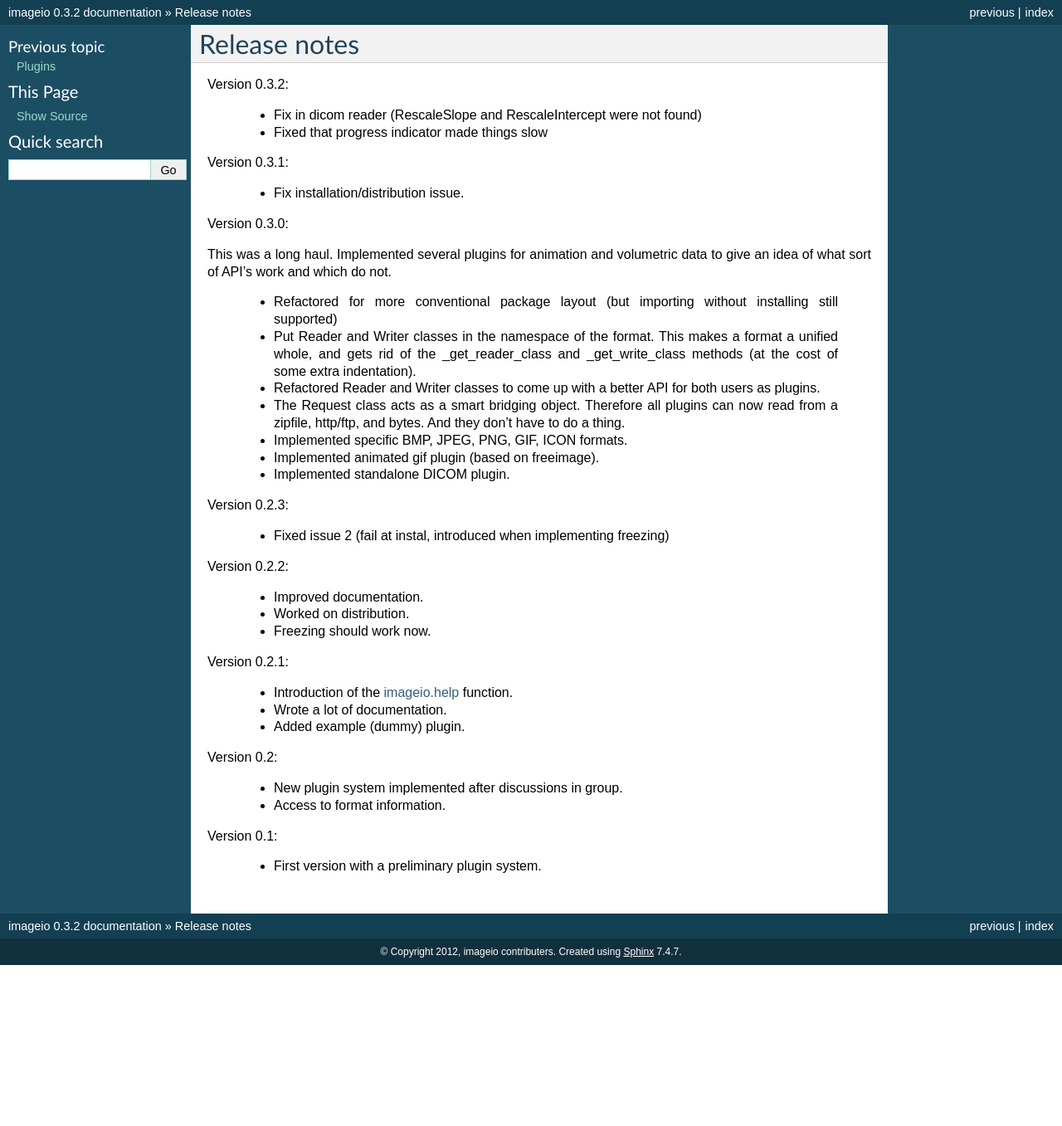
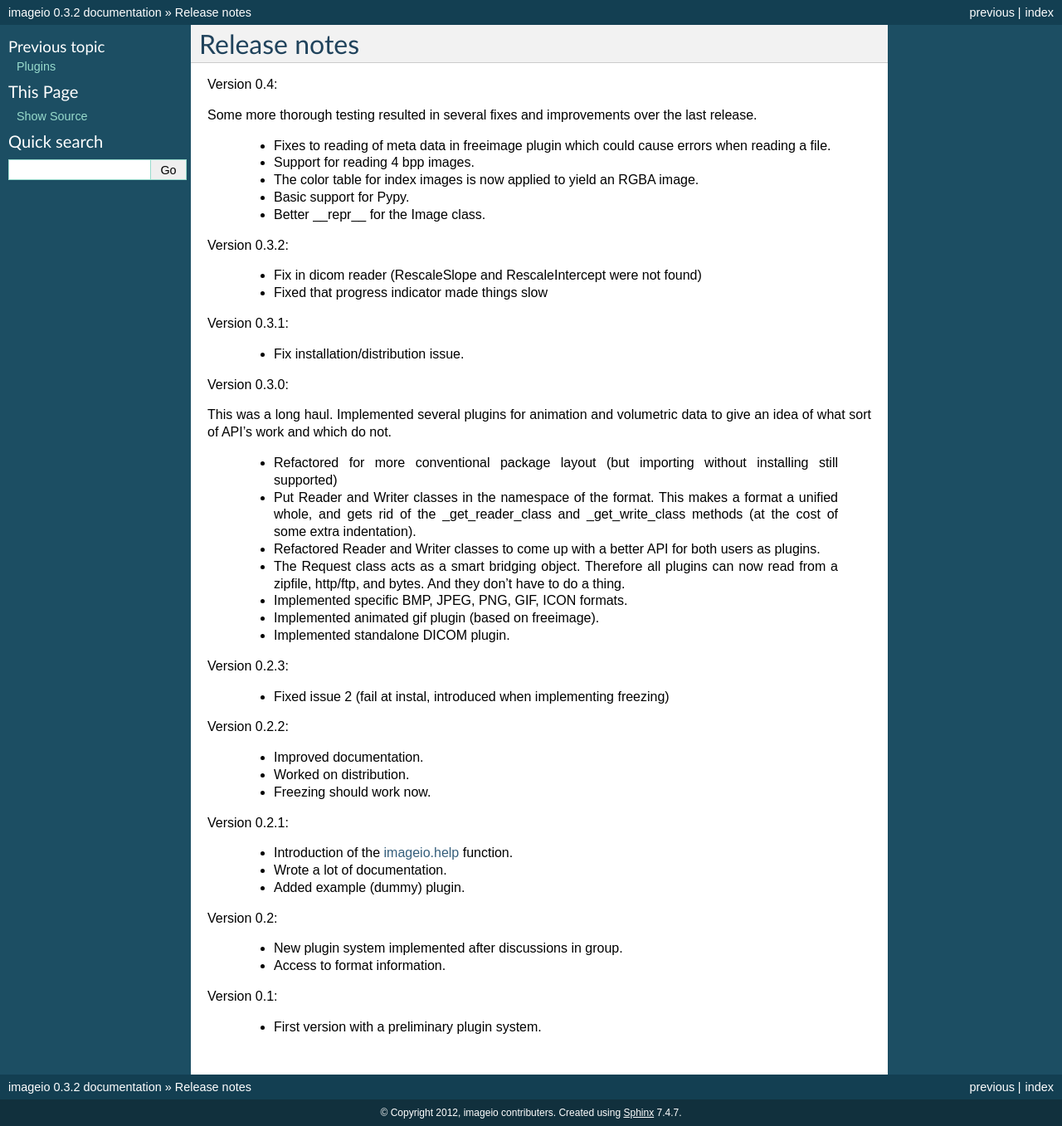
Before and after one commit to imageio/imageio, a Sphinx documentation site: the page built from docs/releasenotes.rst, in a window 1280 px wide. Shown: the whole page at 83% size. Built offline with Sphinx 7.4.7, drawn with Linux system fonts in a browser that asks for light colours; before the commit the page ends 1163 px from its top, so only the background shows below that.

Commit message:
Update version number and some docs.

```diff
--- a/docs/releasenotes.rst
+++ b/docs/releasenotes.rst
@@ -1,14 +1,29 @@
 Release notes
 -------------
+
+Version 0.4:
+
+Some more thorough testing resulted in several fixes and improvements over
+the last release.
+
+    * Fixes to reading of meta data in freeimage plugin which could
+      cause errors when reading a file.
+    * Support for reading 4 bpp images.
+    * The color table for index images is now applied to yield an RGBA image.
+    * Basic support for Pypy.
+    * Better __repr__ for the Image class.
+
 
 Version 0.3.2:
 
     * Fix in dicom reader (RescaleSlope and RescaleIntercept were not found)
     * Fixed that progress indicator made things slow
 
+
 Version 0.3.1:
 
     * Fix installation/distribution issue.
+
 
 Version 0.3.0:
 
@@ -31,9 +46,11 @@ do not.
     * Implemented animated gif plugin (based on freeimage).
     * Implemented standalone DICOM plugin.
 
+
 Version 0.2.3:
 
     * Fixed issue 2 (fail at instal, introduced when implementing freezing)
+
 
 Version 0.2.2:
 
@@ -41,17 +58,20 @@ Version 0.2.2:
     * Worked on distribution.
     * Freezing should work now.
 
+
 Version 0.2.1:
 
     * Introduction of the :ref:`imageio.help<insertdocs-imageio-help>` function.
     * Wrote a lot of documentation.
     * Added example (dummy) plugin.
 
+
 Version 0.2:
 
     * New plugin system implemented after discussions in group.
     * Access to format information.
 
+
 Version 0.1:
 
     * First version with a preliminary plugin system.
--- a/imageio/__init__.py
+++ b/imageio/__init__.py
@@ -22,7 +22,7 @@ Quickstart:
 
 """
 
-__version__ = '0.3.3'
+__version__ = '0.4'
 
 import sys
 
```
Also changed, not shown: README.txt (+5 -2 lines).
